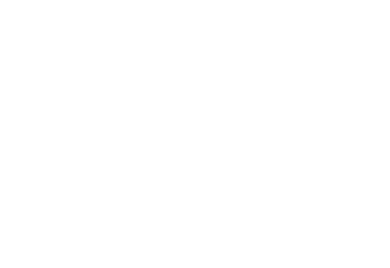
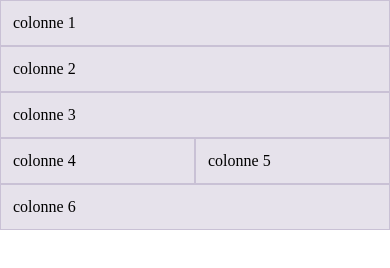
Before and after one commit to maevachristan/examen-revision, a website built with Parcel: page src/index.html in a window 390 px wide. Built offline with nearby package versions, Linux system fonts and the light colour scheme.

Commit message:
adaptation de la grille responsive

```diff
--- a/src/index.html
+++ b/src/index.html
@@ -7,7 +7,20 @@
     <link rel="stylesheet" href="scss/main.scss" />
   </head>
   <body>
-
+    <div class="container">
+      <div class="row">
+        <div class="col-12 col-lg-4">colonne 1</div>
+        <div class="col-12 col-lg-4">colonne 2</div>
+        <div class="col-12 col-lg-4">colonne 3</div>
+      </div>
+    </div>
+    <div class="container">
+      <div class="row">
+        <div class="col-6 col-md-3 col-lg-2">colonne 4</div>
+        <div class="col-6 col-md-3 col-lg-2">colonne 5</div>
+        <div class="col-12 col-md-6 col-lg-8">colonne 6</div>
+      </div>
+    </div>
     <script src="js/main.js" type="module"></script>
   </body>
 </html>
```
